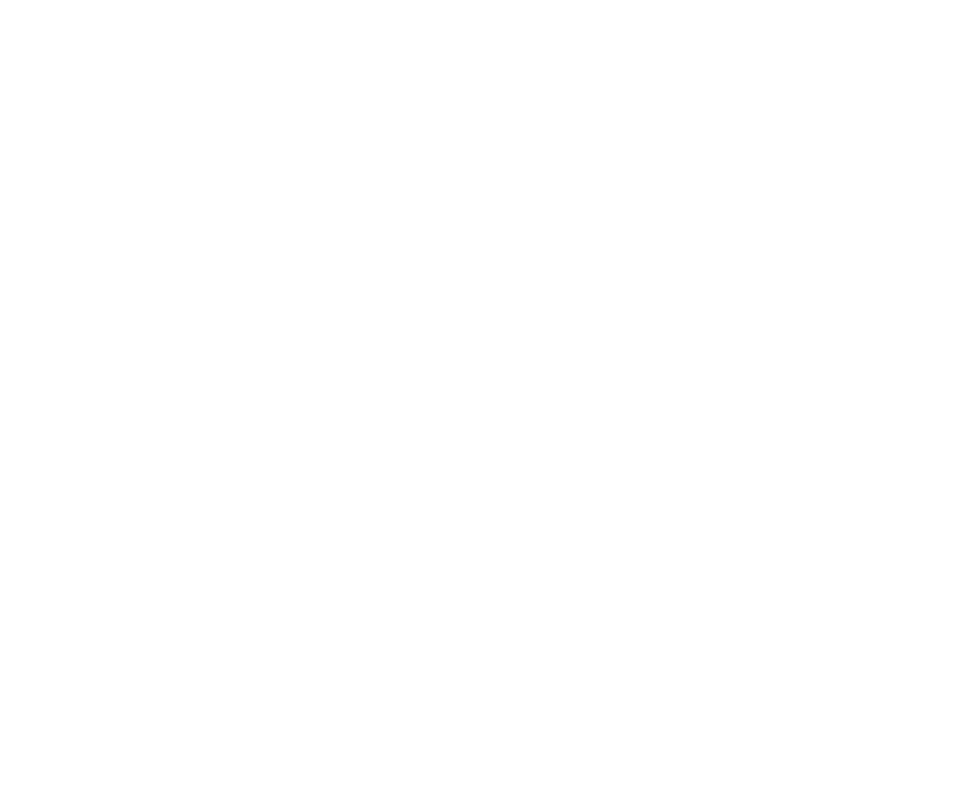
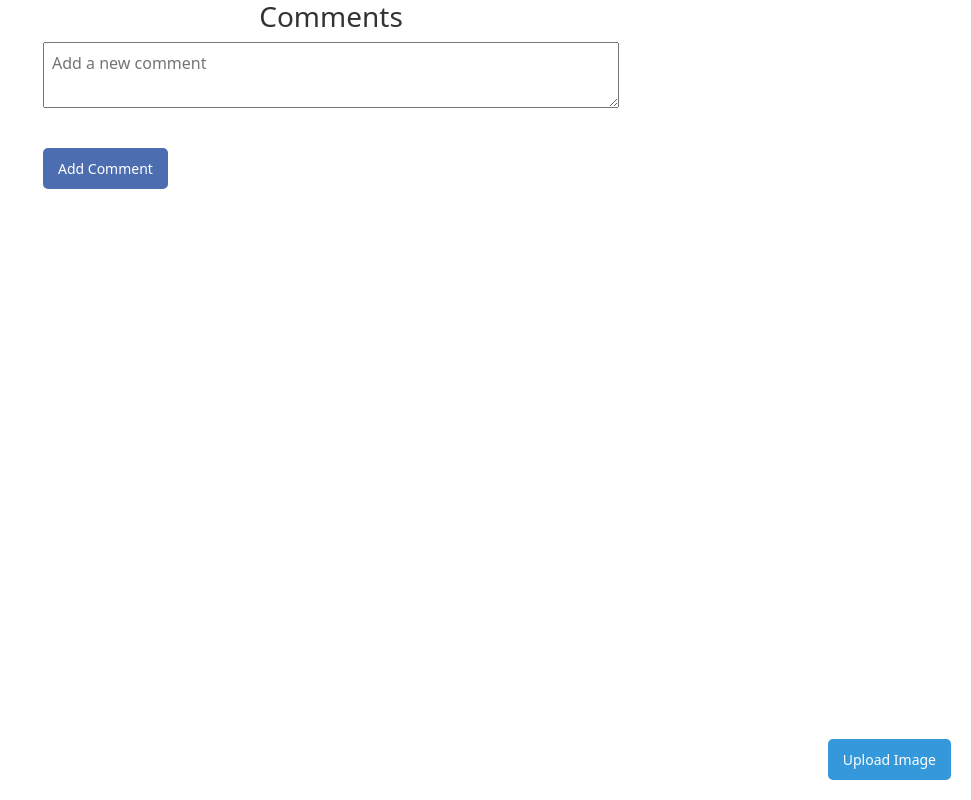
Before and after one commit to GowreeshEA/Seyyone-Time--Schedule, an Angular app in the folder taskmanagement/: page /comment in a window 1280 px wide. Before the commit this address led to /. Shown: the whole page, without its empty margins (309-1280 px from the left). Built offline with nearby package versions, Linux system fonts and the light colour scheme.

Commit message:
priyanga commit

```diff
--- a/taskmanagement/src/app/app-routing.module.ts
+++ b/taskmanagement/src/app/app-routing.module.ts
@@ -6,8 +6,8 @@ import { ProjectComponent } from './project/project.component';
 import { TaskComponent } from './task/task.component';
 import { ChartsComponent } from './charts/charts.component';
 import { ViewtaskComponent } from './viewtask/viewtask.component';
-import { LoginactivityComponent } from './loginactivity/loginactivity.component';
-
+import { CommentComponent } from './comment/comment.component';
+import { FormsModule } from '@angular/forms';
 const routes: Routes = [
   // { path: 'users', component: UsersComponent },
   { path: 'project', component: ProjectComponent },
@@ -17,7 +17,7 @@ const routes: Routes = [
   { path: 'home', component: HomeComponent },
   { path: 'charts', component: ChartsComponent },
   { path: 'viewtask', component: ViewtaskComponent },
-  {path:'loginactivity', component:LoginactivityComponent}
+  { path: 'comment', component: CommentComponent },
 ];
 @NgModule({
   imports: [RouterModule.forRoot(routes)],
--- a/taskmanagement/src/app/app.module.ts
+++ b/taskmanagement/src/app/app.module.ts
@@ -19,6 +19,7 @@ import { BoardsComponent } from './Team c/boards/boards.component';
 import { ImageuploadComponent } from './Team c/imageupload/imageupload.component';
 import { NotificationComponent } from './Team c/notification/notification.component';
 import { CommonModule } from '@angular/common';
+import { CommentComponent } from './comment/comment.component';
 
 @NgModule({
   declarations: [
@@ -36,7 +37,8 @@ import { CommonModule } from '@angular/common';
     TimetrackerComponent,
     BoardsComponent,
     ImageuploadComponent,
-    NotificationComponent
+    NotificationComponent,
+    CommentComponent
   ],
   imports: [
     NgbModalModule,
--- /dev/null
+++ b/taskmanagement/src/app/comment/comment.component.css
@@ -0,0 +1,85 @@
+/* comment.component.css */
+
+div {
+    max-width: 600px;
+    margin: auto;
+  }
+
+  h3 {
+    text-align: center;
+    color: #333;
+  }
+
+  .container {
+    margin-bottom: 20px;
+  }
+
+  textarea {
+    width: 100%;
+    padding: 8px;
+    margin-bottom: 10px;
+  }
+
+  button {
+    background-color: #4c6daf;
+    color: white;
+    border: none;
+    padding: 10px 15px;
+    text-align: center;
+    text-decoration: none;
+    display: inline-block;
+    font-size: 14px;
+    border-radius: 5px;
+    cursor: pointer;
+  }
+
+  button:hover {
+    background-color:#4c6daf;
+  }
+
+  p {
+    background-color: #f9f9f9;
+    margin: 0 0 10px 0;
+    padding: 10px;
+    border-radius: 5px;
+    display: flex;
+    justify-content: space-between;
+    align-items: center;
+  }
+
+  /* Style for the delete button inside the comment */
+  button.delete-btn {
+    background-color: #ff4444;
+    margin-left: 10px;
+  }
+
+  button.delete-btn:hover {
+    background-color: #cc0000;
+  }
+
+  /* comment.component.css */
+
+/* ... your existing styles ... */
+
+.image-upload {
+    position: fixed;
+    bottom: 20px;
+    right: 20px;
+  }
+
+  .upload-btn {
+    background-color: #3498db;
+    color: white;
+    border: none;
+    padding: 10px 15px;
+    text-align: center;
+    text-decoration: none;
+    display: inline-block;
+    font-size: 14px;
+    border-radius: 5px;
+    cursor: pointer;
+  }
+
+  .upload-btn:hover {
+    background-color: #2980b9;
+  }
--- /dev/null
+++ b/taskmanagement/src/app/comment/comment.component.html
@@ -0,0 +1,25 @@
+<!-- comment.component.html -->
+
+<div>
+  <h3>Comments</h3>
+
+
+  <div class="container">
+    <textarea [(ngModel)]="newComment" placeholder="Add a new comment"></textarea><br><br>
+    <button (click)="addComment()">Add Comment</button>
+  </div>
+  <div>
+    <p *ngFor="let comment of comments; let i = index">
+      {{ comment }}
+      <button (click)="deleteComment(i)">Delete</button>
+    </p>
+
+
+<div class="image-upload">
+  <label for="fileInput">
+    <input type="file" id="fileInput" style="display:none" (change)="onFileSelected($event)">
+    <button class="upload-btn">Upload Image</button>
+  </label>
+</div>
+
+</div>
--- /dev/null
+++ b/taskmanagement/src/app/comment/comment.component.ts
@@ -0,0 +1,48 @@
+// comment.component.ts
+
+import { Component, OnInit } from '@angular/core';
+
+@Component({
+  selector: 'app-comment',
+  templateUrl: './comment.component.html',
+  styleUrls: ['./comment.component.css']
+})
+export class CommentComponent implements OnInit {
+  comments: string[] = [];
+  newComment: string = '';
+
+  ngOnInit() {
+    // Load comments from local storage when the component is initialized
+    const storedComments = localStorage.getItem('comments');
+    if (storedComments) {
+      this.comments = JSON.parse(storedComments);
+    }
+  }
+
+  addComment() {
+    if (this.newComment.trim() !== '') {
+      this.comments.push(this.newComment);
+      this.newComment = '';
+      this.saveCommentsToLocalStorage();
+    }
+  }
+
+  deleteComment(index: number) {
+    this.comments.splice(index, 1);
+    this.saveCommentsToLocalStorage();
+  }
+
+  private saveCommentsToLocalStorage() {
+    // Save comments to local storage
+    localStorage.setItem('comments', JSON.stringify(this.comments));
+  }
+
+  onFileSelected(event: any) {
+    const fileInput = event.target;
+    if (fileInput.files.length > 0) {
+      const selectedFile = fileInput.files[0];
+      // Handle the selected file as needed (e.g., upload to a server or display preview)
+      console.log('Selected File:', selectedFile);
+    }
+  }
+}
```
Also changed, not shown: 1 other file (tests, documents, lock files or other folders).
